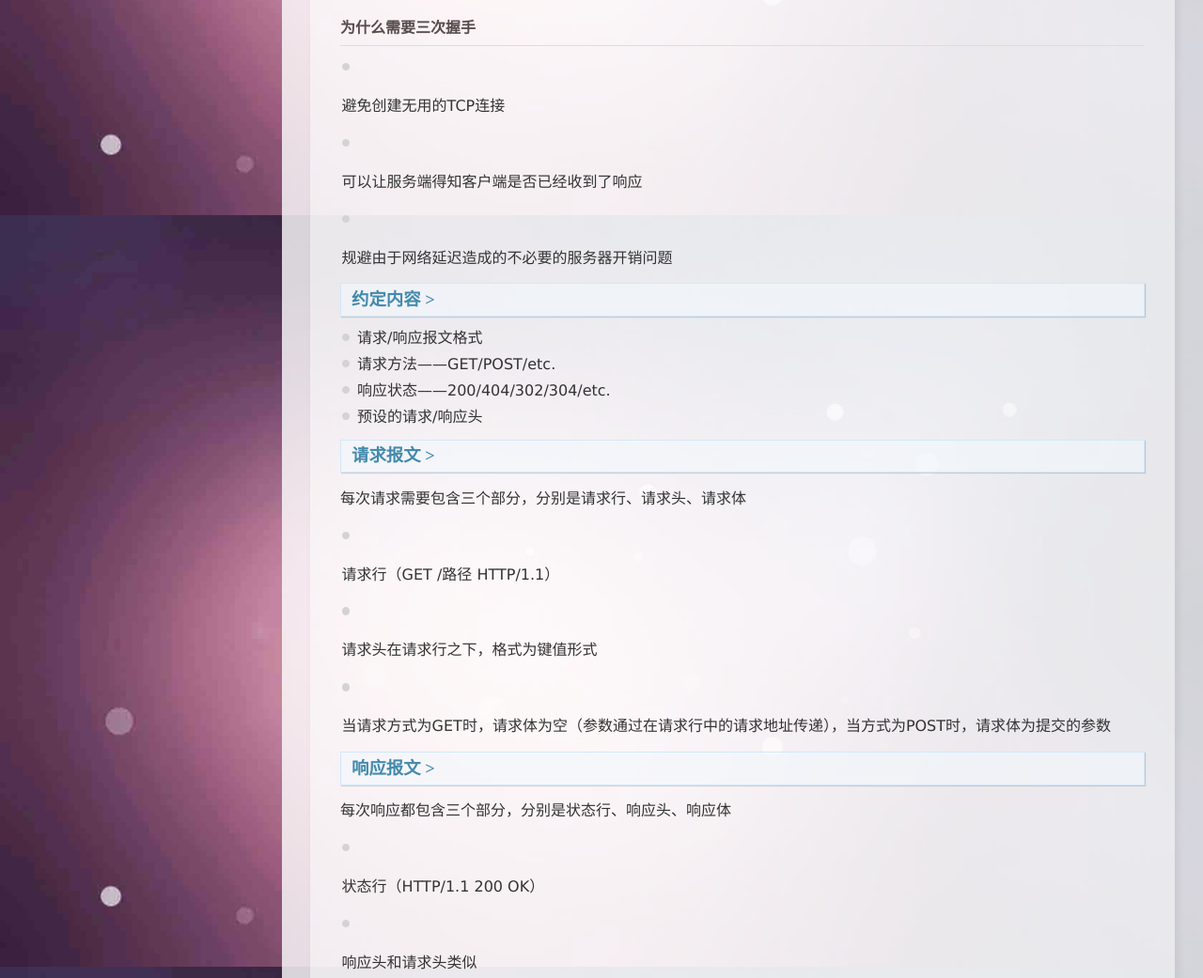
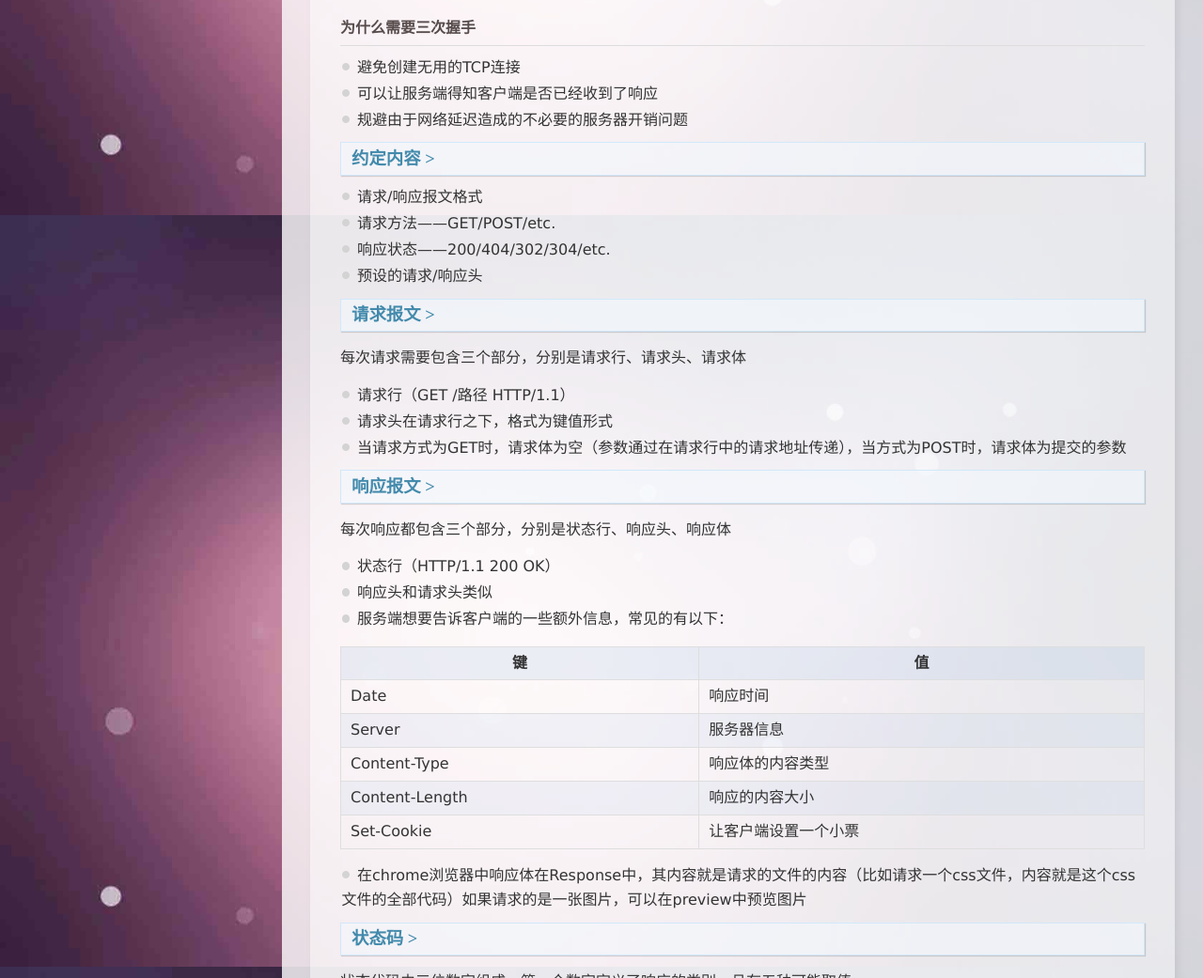
Before and after one commit to taylor0417/taylor0417.github.io, a plain HTML site: page http-md.html in a window 1280 px wide. Shown: the part 1371-2412 px from the top of the page at 94% size. Drawn offline with nearby package versions, Linux system fonts and the light colour scheme; some packages are replaced by stand-ins of ours; a script that the page names is missing.

Commit message:
Hexo update

```diff
--- a/http-md.html
+++ b/http-md.html
@@ -338,12 +338,9 @@
 <p>客户端接收后表明服务端已经收到之前发送的请求了并且已经创建好TCP连接了，于是回复ACK=Y+1,Seq=Z</p>
 </blockquote>
 <h4 id="为什么需要三次握手"><a href="#为什么需要三次握手" class="headerlink" title="为什么需要三次握手"></a>为什么需要三次握手</h4><ul>
-<li><p>避免创建无用的TCP连接</p>
-</li>
-<li><p>可以让服务端得知客户端是否已经收到了响应</p>
-</li>
-<li><p>规避由于网络延迟造成的不必要的服务器开销问题</p>
-</li>
+<li>避免创建无用的TCP连接</li>
+<li>可以让服务端得知客户端是否已经收到了响应</li>
+<li>规避由于网络延迟造成的不必要的服务器开销问题</li>
 </ul>
 <h3 id="约定内容"><a href="#约定内容" class="headerlink" title="约定内容"></a>约定内容</h3><ul>
 <li>请求/响应报文格式</li>
@@ -353,21 +350,15 @@
 </ul>
 <h3 id="请求报文"><a href="#请求报文" class="headerlink" title="请求报文"></a>请求报文</h3><p>每次请求需要包含三个部分，分别是请求行、请求头、请求体</p>
 <ul>
-<li><p>请求行（GET /路径 HTTP/1.1）</p>
-</li>
-<li><p>请求头在请求行之下，格式为键值形式</p>
-</li>
-<li><p>当请求方式为GET时，请求体为空（参数通过在请求行中的请求地址传递），当方式为POST时，请求体为提交的参数</p>
-</li>
+<li>请求行（GET /路径 HTTP/1.1）</li>
+<li>请求头在请求行之下，格式为键值形式</li>
+<li>当请求方式为GET时，请求体为空（参数通过在请求行中的请求地址传递），当方式为POST时，请求体为提交的参数</li>
 </ul>
 <h3 id="响应报文"><a href="#响应报文" class="headerlink" title="响应报文"></a>响应报文</h3><p>每次响应都包含三个部分，分别是状态行、响应头、响应体</p>
 <ul>
-<li><p>状态行（HTTP/1.1 200 OK）</p>
-</li>
-<li><p>响应头和请求头类似</p>
-</li>
-<li><p>服务端想要告诉客户端的一些额外信息，常见的有以下：</p>
-</li>
+<li>状态行（HTTP/1.1 200 OK）</li>
+<li>响应头和请求头类似</li>
+<li>服务端想要告诉客户端的一些额外信息，常见的有以下：</li>
 </ul>
 <table>
 <thead>
```
Also changed, not shown: atom.xml (+1 -1 lines).
